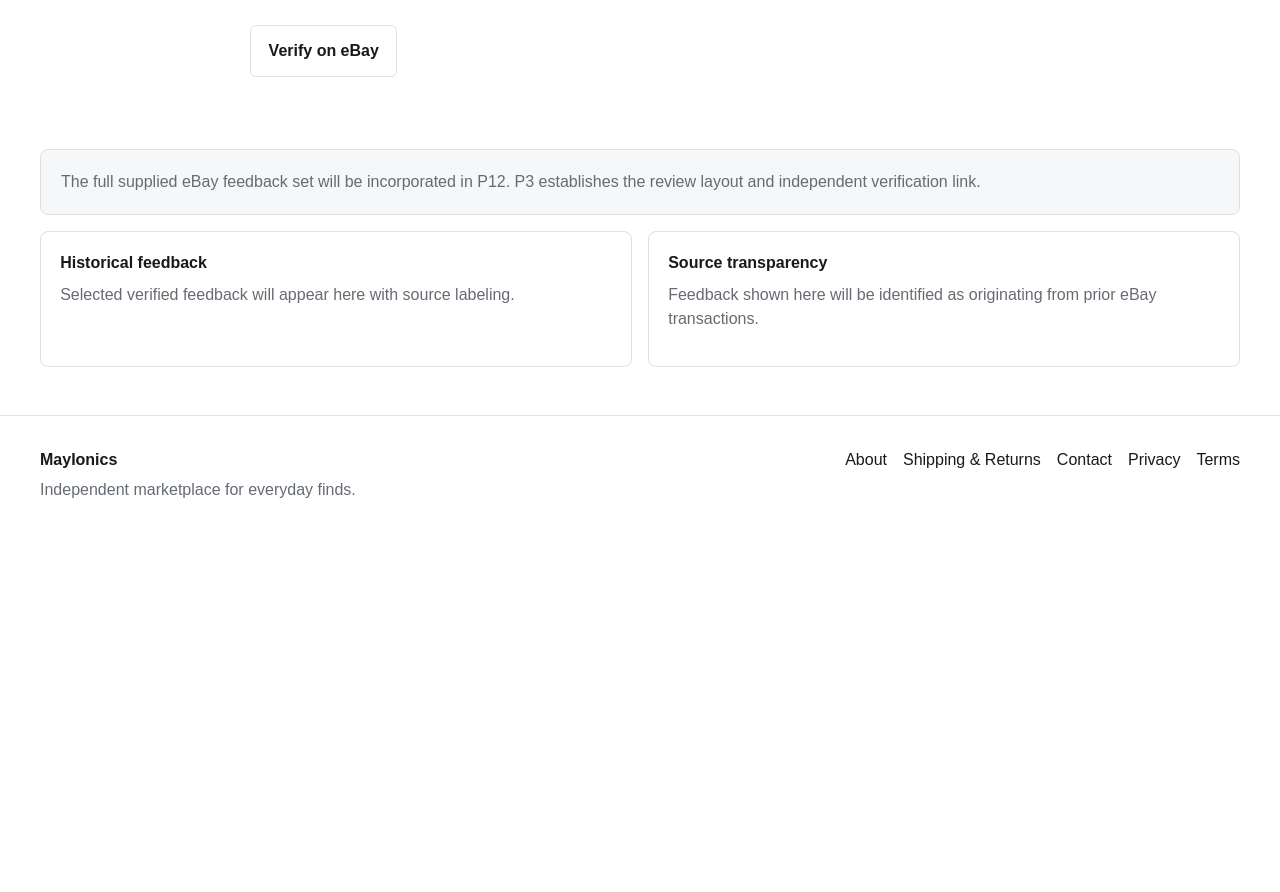
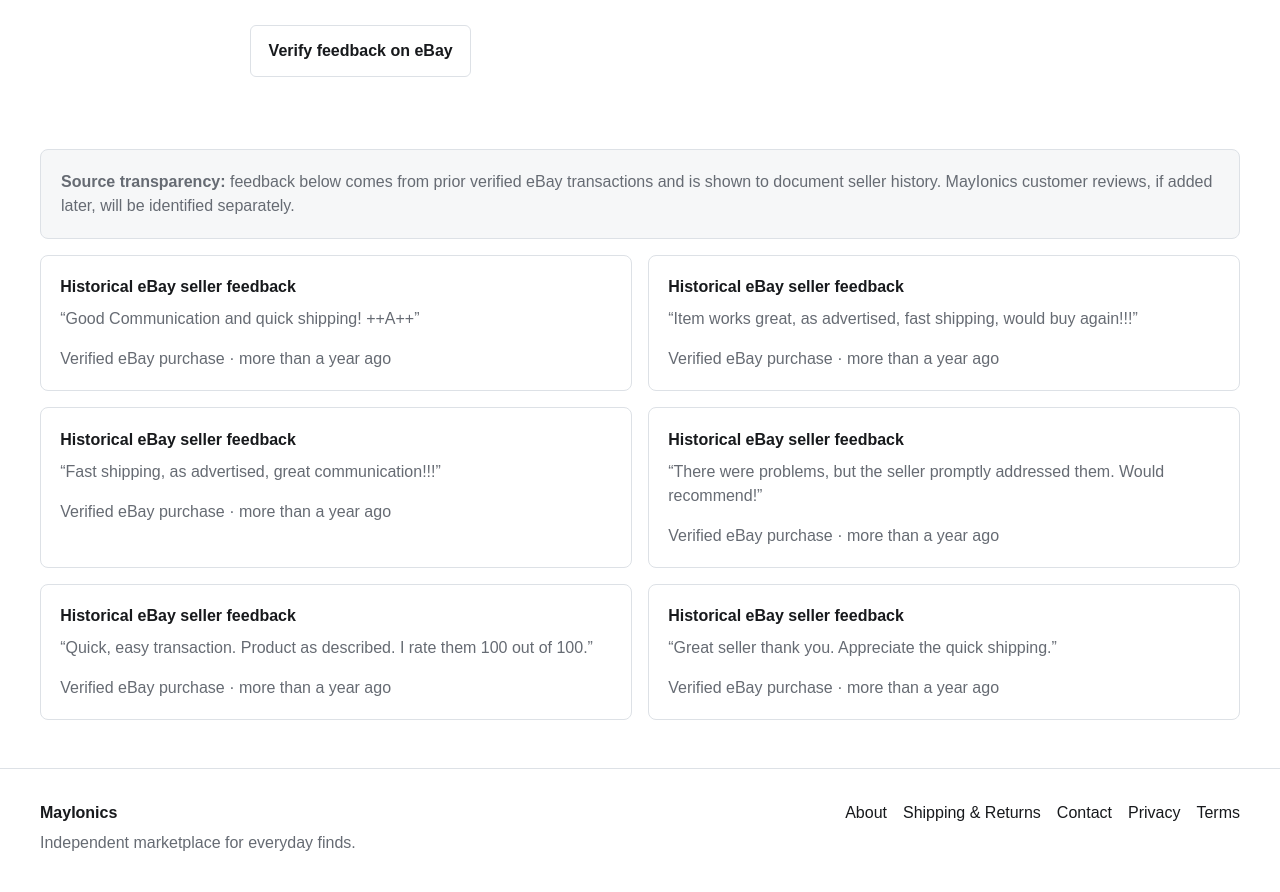
Before and after one commit to MayIonics/mayionics.github.io, a website with bundled scripts: page reviews.html in a window 1280 px wide. Shown: the part 269-1161 px from the top of the page. Before the commit the page ends 809 px from the top, so only its background shows below. Built offline with nearby package versions, Linux system fonts and the light colour scheme.

Commit message:
P12 content: publish historical eBay seller feedback

```diff
--- a/reviews.html
+++ b/reviews.html
@@ -1,12 +1,19 @@
 <!doctype html>
 <html lang="en">
-<head><meta charset="utf-8"><meta name="viewport" content="width=device-width, initial-scale=1"><meta name="description" content="Historical seller feedback for MayIonics."><title>Seller Reviews | MayIonics</title><link rel="stylesheet" href="/assets/css/site.css"></head>
+<head><meta charset="utf-8"><meta name="viewport" content="width=device-width, initial-scale=1"><meta name="description" content="Historical eBay seller feedback for MayIonics."><title>Seller Reviews | MayIonics</title><link rel="stylesheet" href="/assets/css/site.css"></head>
 <body>
 <header class="site-header"><div class="container header-inner"><a class="brand" href="/">MayIonics</a><nav class="primary-nav" aria-label="Primary navigation"><a href="/shop.html">Shop</a><a href="/categories.html">Categories</a><a href="/reviews.html" aria-current="page">Seller Reviews</a><a href="/about.html">About</a><a href="/shipping-returns.html">Shipping &amp; Returns</a></nav><a class="cart-link" href="/cart.html">Cart <span id="cart-count">0</span></a></div></header>
 <main>
-<section class="page-hero container"><p class="eyebrow">Seller reputation</p><h1>Seller Reviews</h1><p>This section will present historical eBay seller feedback separately from future MayIonics purchase reviews.</p><a class="button-secondary" href="https://www.ebay.com/fdbk/feedback_profile/adama99" rel="noopener noreferrer">Verify on eBay</a></section>
-<section class="section container"><div class="notice">The full supplied eBay feedback set will be incorporated in P12. P3 establishes the review layout and independent verification link.</div><div class="review-grid" style="margin-top:1rem"><article class="review-card"><strong>Historical feedback</strong><p>Selected verified feedback will appear here with source labeling.</p></article><article class="review-card"><strong>Source transparency</strong><p>Feedback shown here will be identified as originating from prior eBay transactions.</p></article></div></section>
+<section class="page-hero container"><p class="eyebrow">Established seller history</p><h1>Seller Reviews</h1><p>These are selected examples of historical eBay seller feedback from the seller account used before MayIonics. They are not reviews of purchases made on MayIonics.</p><a class="button-secondary" href="https://www.ebay.com/fdbk/feedback_profile/adama99" target="_blank" rel="noopener noreferrer">Verify feedback on eBay</a></section>
+<section class="section container"><div class="notice"><strong>Source transparency:</strong> feedback below comes from prior verified eBay transactions and is shown to document seller history. MayIonics customer reviews, if added later, will be identified separately.</div><div class="review-grid" style="margin-top:1rem">
+<article class="review-card"><strong>Historical eBay seller feedback</strong><p>“Good Communication and quick shipping! ++A++”</p><span class="muted">Verified eBay purchase · more than a year ago</span></article>
+<article class="review-card"><strong>Historical eBay seller feedback</strong><p>“Item works great, as advertised, fast shipping, would buy again!!!”</p><span class="muted">Verified eBay purchase · more than a year ago</span></article>
+<article class="review-card"><strong>Historical eBay seller feedback</strong><p>“Fast shipping, as advertised, great communication!!!”</p><span class="muted">Verified eBay purchase · more than a year ago</span></article>
+<article class="review-card"><strong>Historical eBay seller feedback</strong><p>“There were problems, but the seller promptly addressed them. Would recommend!”</p><span class="muted">Verified eBay purchase · more than a year ago</span></article>
+<article class="review-card"><strong>Historical eBay seller feedback</strong><p>“Quick, easy transaction. Product as described. I rate them 100 out of 100.”</p><span class="muted">Verified eBay purchase · more than a year ago</span></article>
+<article class="review-card"><strong>Historical eBay seller feedback</strong><p>“Great seller thank you. Appreciate the quick shipping.”</p><span class="muted">Verified eBay purchase · more than a year ago</span></article>
+</div></section>
 </main>
-<footer class="site-footer"><div class="container footer-inner"><div><strong>MayIonics</strong><p>Independent marketplace for everyday finds.</p></div><nav aria-label="Footer navigation"><a href="/about.html">About</a><a href="/shipping-returns.html">Shipping &amp; Returns</a><a href="/about.html#contact">Contact</a><a href="/shipping-returns.html#privacy">Privacy</a><a href="/shipping-returns.html#terms">Terms</a></nav></div></footer>
+<footer class="site-footer"><div class="container footer-inner"><div><strong>MayIonics</strong><p>Independent marketplace for everyday finds.</p></div><nav aria-label="Footer navigation"><a href="/about.html">About</a><a href="/shipping-returns.html">Shipping &amp; Returns</a><a href="/about.html#contact">Contact</a><a href="/privacy.html">Privacy</a><a href="/terms.html">Terms</a></nav></div></footer>
 <script type="module" src="/assets/js/site.js"></script>
 </body></html>
```
